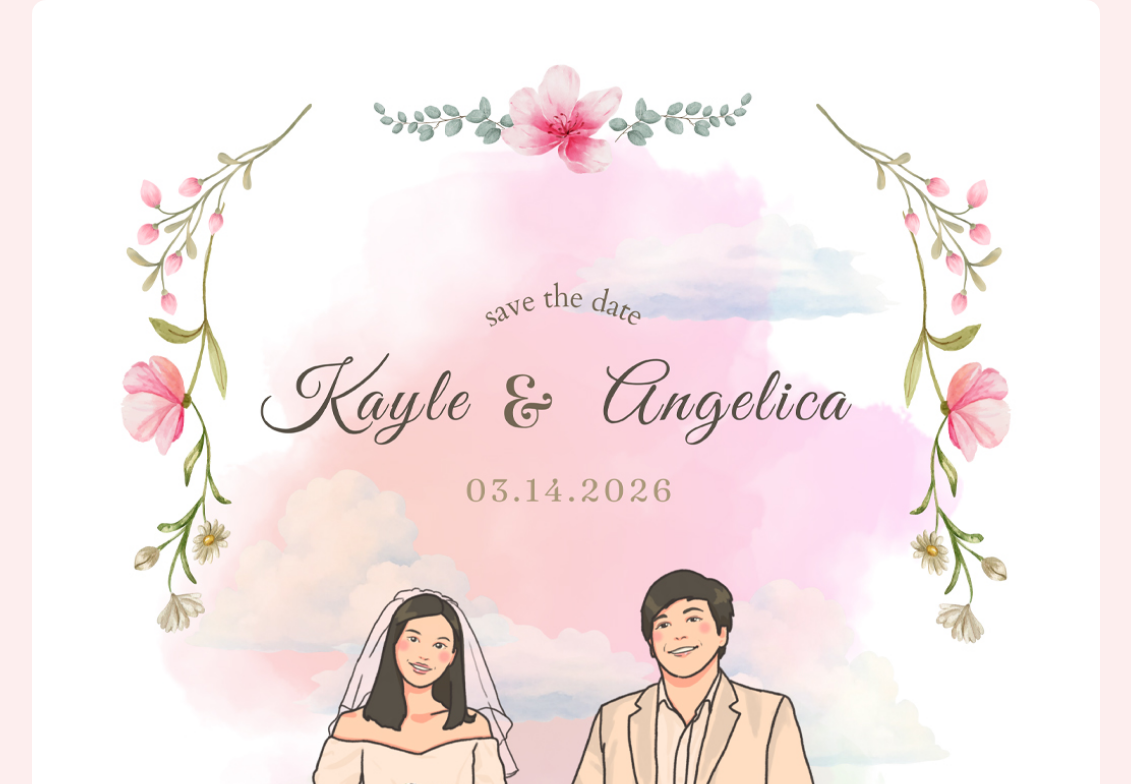
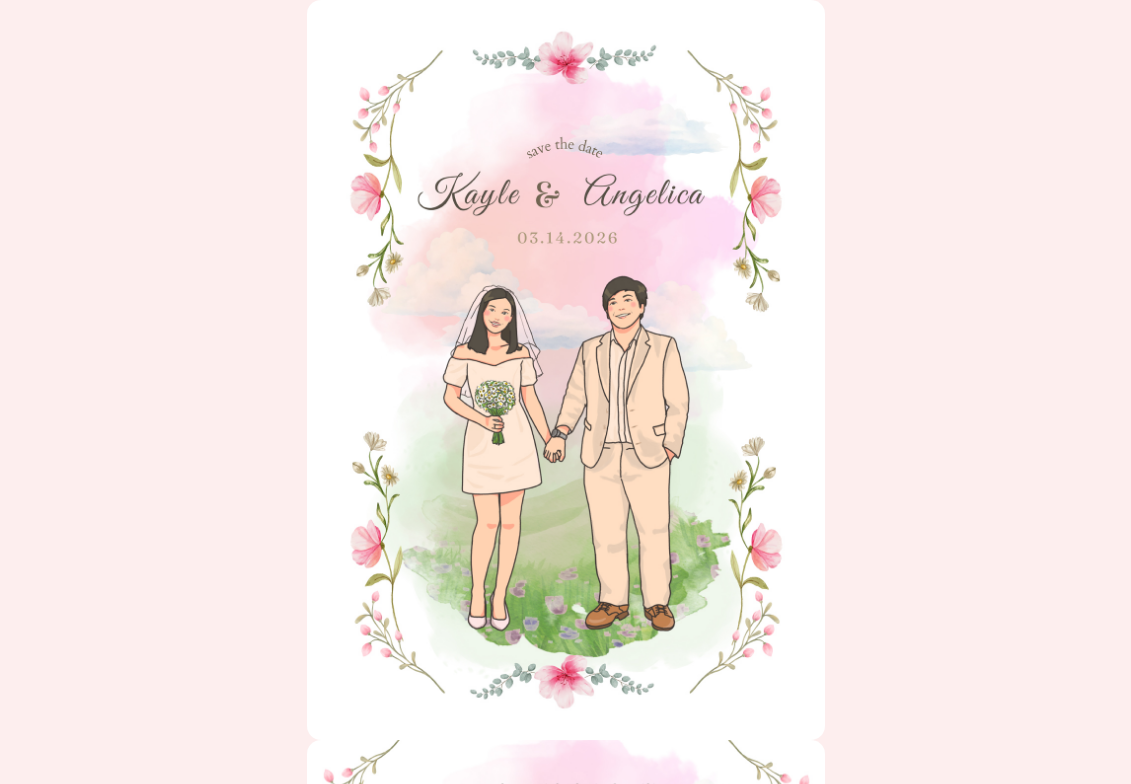
Before and after one commit to theweddingofkayleandangelica/wedding-rsvp, a plain HTML site: page index.html in a window 1536 px wide. Shown: the top 784 px of the page, without its empty margins (202-1333 px from the left). Drawn offline with nearby package versions, Linux system fonts and the light colour scheme.

Commit message:
Add files via upload

```diff
--- a/index.html
+++ b/index.html
@@ -20,7 +20,6 @@
       body {
         margin: 0;
         padding: 0;
-
       }
 
       body {
@@ -35,21 +34,24 @@
        IMAGE NORMALIZATION
     ========================= */
       .image-section {
-        max-width: 1100px;
+        max-width: 600px;
+        /* smaller width on desktop */
         margin: 0 auto;
-        /* padding: 20px 16px; */
-        padding: 0px 16px;
-
+        padding: 0 16px;
       }
 
       .image-section img {
         width: 100%;
+        /* fills container */
         height: auto;
+        /* keeps aspect ratio */
         display: block;
         border-radius: 14px;
         opacity: 0;
         transform: scale(0.97);
         transition: opacity 1s ease, transform 1s ease;
+        max-width: 100%;
+        /* never exceed container */
       }
 
       .image-section img.animate {
@@ -64,19 +66,29 @@
         h1 {
           font-size: 2rem;
         }
-      }
 
-      /* FULL WIDTH ON MOBILE ONLY */
-      @media (max-width: 600px) {
         .image-section {
           padding-left: 0;
           padding-right: 0;
           padding-top: 0;
           margin-top: 0;
+          max-width: 100%;
+          /* full width for mobile */
         }
 
         .image-section img {
           border-radius: 0;
+        }
+      }
+
+      /* =========================
+       VERY LARGE SCREENS
+       Optional further reduction
+    ========================= */
+      @media (min-width: 1400px) {
+        .image-section {
+          max-width: 550px;
+          /* even smaller on ultra-wide screens */
         }
       }
 
@@ -131,7 +143,6 @@
 
           <div id="step2" style="display:none">
             <div id="guestList"></div>
-            <!-- <small>Enter full name/s</small> -->
 
             <div class="w3-row w3-margin-top">
               <div class="w3-half">
@@ -150,7 +161,8 @@
     <footer class="w3-center w3-black w3-padding-16"></footer>
 
     <script>
-      const SCRIPT_URL = "https://script.google.com/macros/s/AKfycbx_g5AnwRj_V3DqAta3CNfaRs2GrD_0Km9h9QHTB9_lc4iTObJG8UPvPUFi5PPiwSb0MA/exec";
+      const SCRIPT_URL =
+        "https://script.google.com/macros/s/AKfycbx_g5AnwRj_V3DqAta3CNfaRs2GrD_0Km9h9QHTB9_lc4iTObJG8UPvPUFi5PPiwSb0MA/exec";
 
       function chooseGuestNumber() {
         const selected = document.querySelector('input[name="guestNumber"]:checked');
@@ -164,8 +176,6 @@
           const input = document.createElement("input");
           input.className = "w3-input w3-border w3-margin-bottom guest-name";
           input.placeholder = i === 1 ? "Please input your full name" : `Enter your companion’s full name`;
-          // input.placeholder = i === 1 ? "Please input your full name" : `Guest ${i} name`;
-
           container.appendChild(input);
         }
 
```
